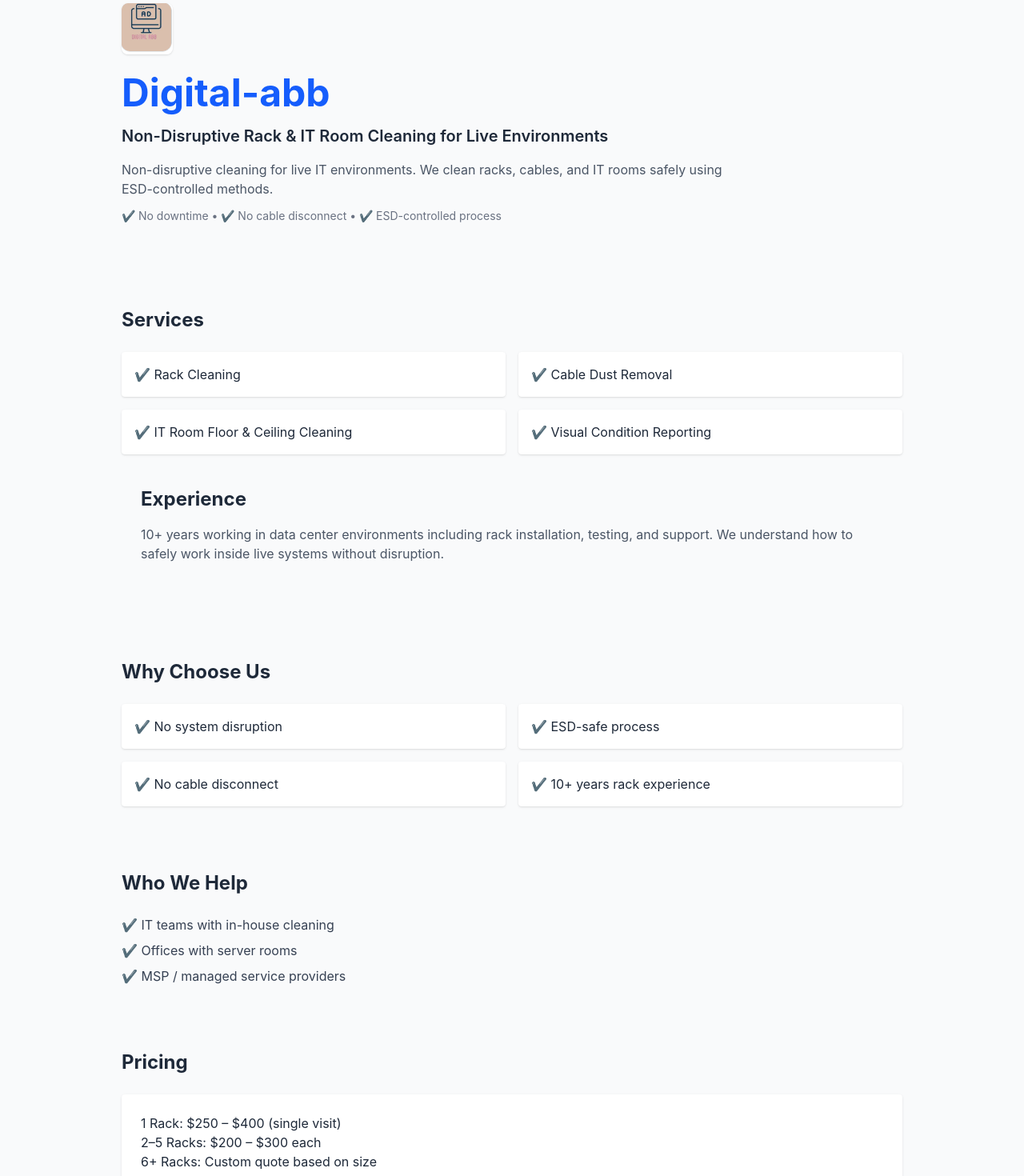
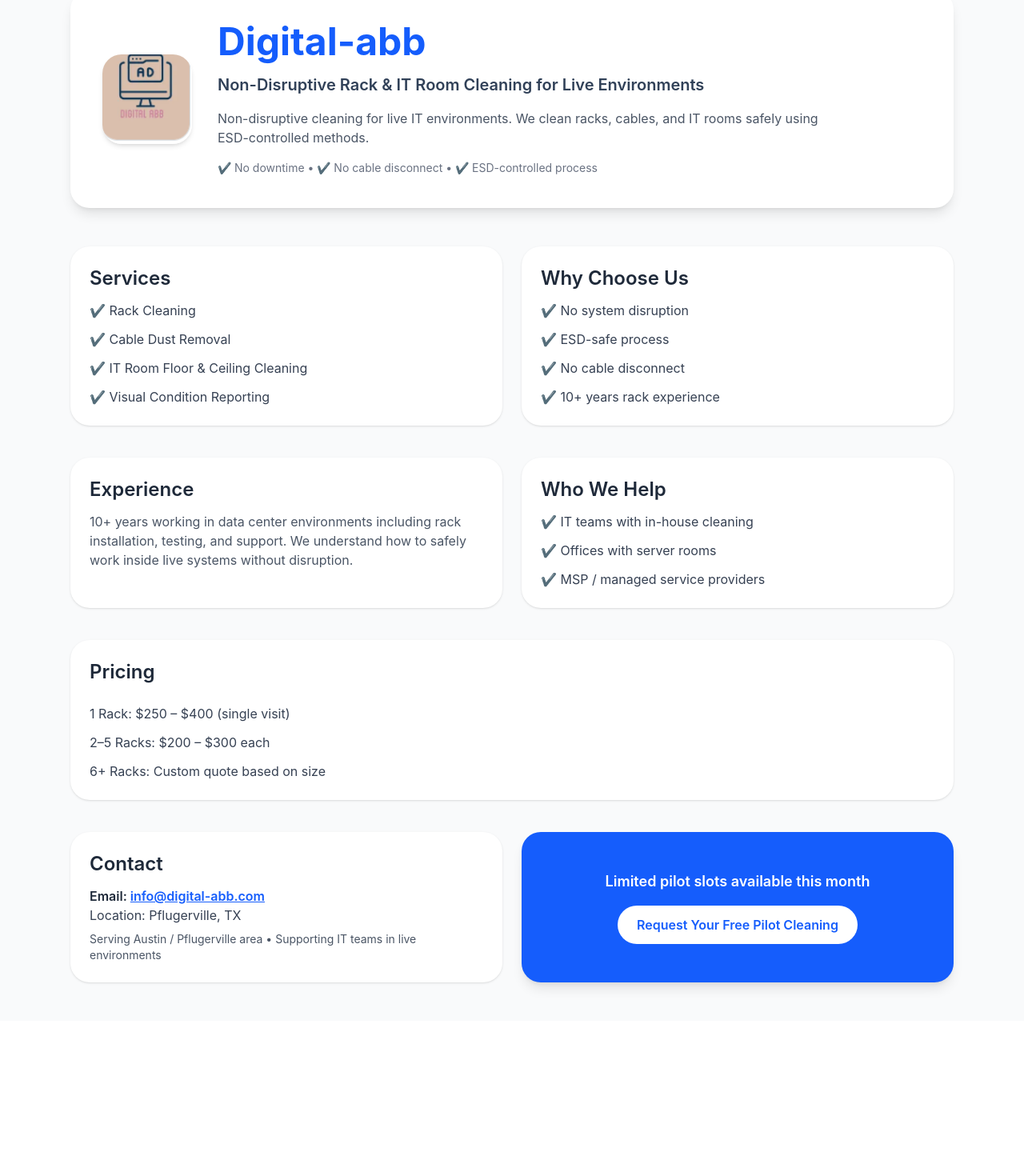
Before and after one commit to aboumba2002/digital-abb, a React (Vite) app: page / in a window 1280 px wide. Shown: the part 60-1530 px from the top of the page at 80% size. After the commit the page ends 1336 px from the top, so only its background shows below. Built offline with nearby package versions, Linux system fonts and the light colour scheme.

Commit message:
improved hero layout with logo

```diff
--- a/src/App.tsx
+++ b/src/App.tsx
@@ -1,117 +1,107 @@
 export default function App() {
   return (
     <div className="bg-gray-50 min-h-screen text-gray-800">
-
-      {/* Hero */}
-      <div className="max-w-5xl mx-auto px-6 py-16">
-
-      {/* Logo + Title */}
-      <div className="flex items-center gap-4 mb-6">
+      <main className="max-w-6xl mx-auto px-6 py-12 space-y-12">
+        <section className="bg-white rounded-3xl shadow-lg p-10">
+          <div className="flex flex-col gap-8 lg:flex-row lg:items-center">
             <img
               src="/logo.png"
               alt="Digital-abb logo"
-          className="w-16 h-16 rounded-lg shadow"
+              className="w-28 h-28 rounded-3xl shadow-md object-cover"
             />
-      </div>
-
-        <h1 className="text-5xl font-bold text-blue-600 mb-4">
-          Digital-abb
-        </h1>
-        <h2 className="text-xl font-semibold mb-4">
+            <div className="space-y-4">
+              <h1 className="text-5xl font-bold text-blue-600">Digital-abb</h1>
+              <p className="text-xl font-semibold text-slate-700">
                 Non-Disruptive Rack & IT Room Cleaning for Live Environments
-        </h2>
-        <p className="text-gray-600 max-w-3xl">
+              </p>
+              <p className="max-w-3xl text-gray-600">
                 Non-disruptive cleaning for live IT environments. We clean racks,
                 cables, and IT rooms safely using ESD-controlled methods.
               </p>
-        <p className="text-sm text-gray-500 mt-3">
+              <p className="text-sm text-gray-500">
                 ✔ No downtime • ✔ No cable disconnect • ✔ ESD-controlled process
               </p>
             </div>
+          </div>
+        </section>
 
-      {/* Services */}
-      <div className="max-w-5xl mx-auto px-6 py-10">
-        <h3 className="text-2xl font-bold mb-6">Services</h3>
-        <div className="grid md:grid-cols-2 gap-4">
-          <div className="bg-white p-4 rounded shadow">✔ Rack Cleaning</div>
-          <div className="bg-white p-4 rounded shadow">✔ Cable Dust Removal</div>
-          <div className="bg-white p-4 rounded shadow">✔ IT Room Floor & Ceiling Cleaning</div>
-          <div className="bg-white p-4 rounded shadow">✔ Visual Condition Reporting</div>
+        <section className="grid gap-10">
+          <div className="grid gap-6 md:grid-cols-2">
+            <div className="bg-white p-6 rounded-3xl shadow">
+              <h2 className="text-2xl font-semibold mb-3">Services</h2>
+              <ul className="space-y-3 text-gray-700">
+                <li>✔ Rack Cleaning</li>
+                <li>✔ Cable Dust Removal</li>
+                <li>✔ IT Room Floor & Ceiling Cleaning</li>
+                <li>✔ Visual Condition Reporting</li>
+              </ul>
             </div>
-        <div className="max-w-5xl mx-auto px-6 py-10">
-        <h3 className="text-2xl font-bold mb-4">Experience</h3>
-            <p className="text-gray-600">
-                10+ years working in data center environments including rack installation,
-                testing, and support. We understand how to safely work inside live systems
-                without disruption.
-            </p>
+            <div className="bg-white p-6 rounded-3xl shadow">
+              <h2 className="text-2xl font-semibold mb-3">Why Choose Us</h2>
+              <ul className="space-y-3 text-gray-700">
+                <li>✔ No system disruption</li>
+                <li>✔ ESD-safe process</li>
+                <li>✔ No cable disconnect</li>
+                <li>✔ 10+ years rack experience</li>
+              </ul>
             </div>
           </div>
 
-      {/* Why Choose Us */}
-      <div className="max-w-5xl mx-auto px-6 py-10">
-        <h3 className="text-2xl font-bold mb-6">Why Choose Us</h3>
-        <div className="grid md:grid-cols-2 gap-4">
-          <div className="bg-white p-4 rounded shadow">✔ No system disruption</div>
-          <div className="bg-white p-4 rounded shadow">✔ ESD-safe process</div>
-          <div className="bg-white p-4 rounded shadow">✔ No cable disconnect</div>
-          <div className="bg-white p-4 rounded shadow">✔ 10+ years rack experience</div>
+          <div className="grid gap-6 md:grid-cols-2">
+            <div className="bg-white p-6 rounded-3xl shadow">
+              <h3 className="text-2xl font-semibold mb-3">Experience</h3>
+              <p className="text-gray-600">
+                10+ years working in data center environments including rack
+                installation, testing, and support. We understand how to safely
+                work inside live systems without disruption.
+              </p>
             </div>
-      </div>
-
-      {/* Who We Help */}
-      <div className="max-w-5xl mx-auto px-6 py-10">
-        <h3 className="text-2xl font-bold mb-6">Who We Help</h3>
-        <ul className="space-y-2 text-gray-700">
+            <div className="bg-white p-6 rounded-3xl shadow">
+              <h3 className="text-2xl font-semibold mb-3">Who We Help</h3>
+              <ul className="space-y-3 text-gray-700">
                 <li>✔ IT teams with in-house cleaning</li>
                 <li>✔ Offices with server rooms</li>
                 <li>✔ MSP / managed service providers</li>
               </ul>
             </div>
+          </div>
 
-      {/* Pricing */}
-      <div className="max-w-5xl mx-auto px-6 py-10">
-        <h3 className="text-2xl font-bold mb-6">Pricing</h3>
-        <div className="bg-white p-6 rounded shadow">
+          <div className="bg-white p-6 rounded-3xl shadow">
+            <h3 className="text-2xl font-semibold mb-6">Pricing</h3>
+            <div className="space-y-3 text-gray-700">
               <p>1 Rack: $250 – $400 (single visit)</p>
               <p>2–5 Racks: $200 – $300 each</p>
               <p>6+ Racks: Custom quote based on size</p>
             </div>
           </div>
 
-      {/* Contact */}
-      {/* Contact */}
-    <div className="max-w-5xl mx-auto px-6 py-10">
-      <h3 className="text-2xl font-bold mb-6">Contact</h3>
-      <div className="bg-white p-6 rounded shadow text-gray-800">
-        <p className="font-semibold">
-          Email: <a href="mailto:info@digital-abb.com" className="text-blue-600 underline">
-           info@digital-abb.com
-          </a>
+          <div className="grid gap-6 md:grid-cols-2">
+            <div className="bg-white p-6 rounded-3xl shadow">
+              <h3 className="text-2xl font-semibold mb-3">Contact</h3>
+              <p className="font-semibold text-gray-800">
+                Email: <a href="mailto:info@digital-abb.com" className="text-blue-600 underline">info@digital-abb.com</a>
               </p>
-        <p>Location: Pflugerville, TX</p>
-        <p className="text-sm text-gray-800 mt-2">
+              <p className="text-gray-700">Location: Pflugerville, TX</p>
+              <p className="text-sm text-gray-600 mt-2">
                 Serving Austin / Pflugerville area • Supporting IT teams in live environments
               </p>
             </div>
-    </div>
-
-      {/* CTA */}
-      {/* CTA */}
-      <div className="text-center py-12">
-          <p className="text-sm text-gray-600 mb-3">
-           Limited pilot slots available this month
-          </p>
+            <div className="flex items-center justify-center bg-blue-600 rounded-3xl p-6 text-center text-white shadow-lg">
+              <div>
+                <p className="text-lg font-semibold mb-4">Limited pilot slots available this month</p>
                 <a
                   href="https://mail.google.com/mail/?view=cm&fs=1&to=info@digital-abb.com&su=Pilot%20Cleaning%20Request&body=Company%20Name:%0D%0ALocation:%0D%0ANumber%20of%20Racks:%0D%0ADescription:"
                   target="_blank"
                   rel="noopener noreferrer"
+                  className="inline-block rounded-full bg-white px-6 py-3 text-blue-600 font-semibold hover:bg-slate-100"
                 >
-            <button className="bg-blue-600 text-white px-6 py-3 rounded shadow hover:bg-blue-500 text-lg font-semibold">
                   Request Your Free Pilot Cleaning
-            </button>
                 </a>
               </div>
             </div>
-  );
+          </div>
+        </section>
+      </main>
+    </div>
+  )
 }
```
Lines whose indentation alone changed are shown as unchanged.
